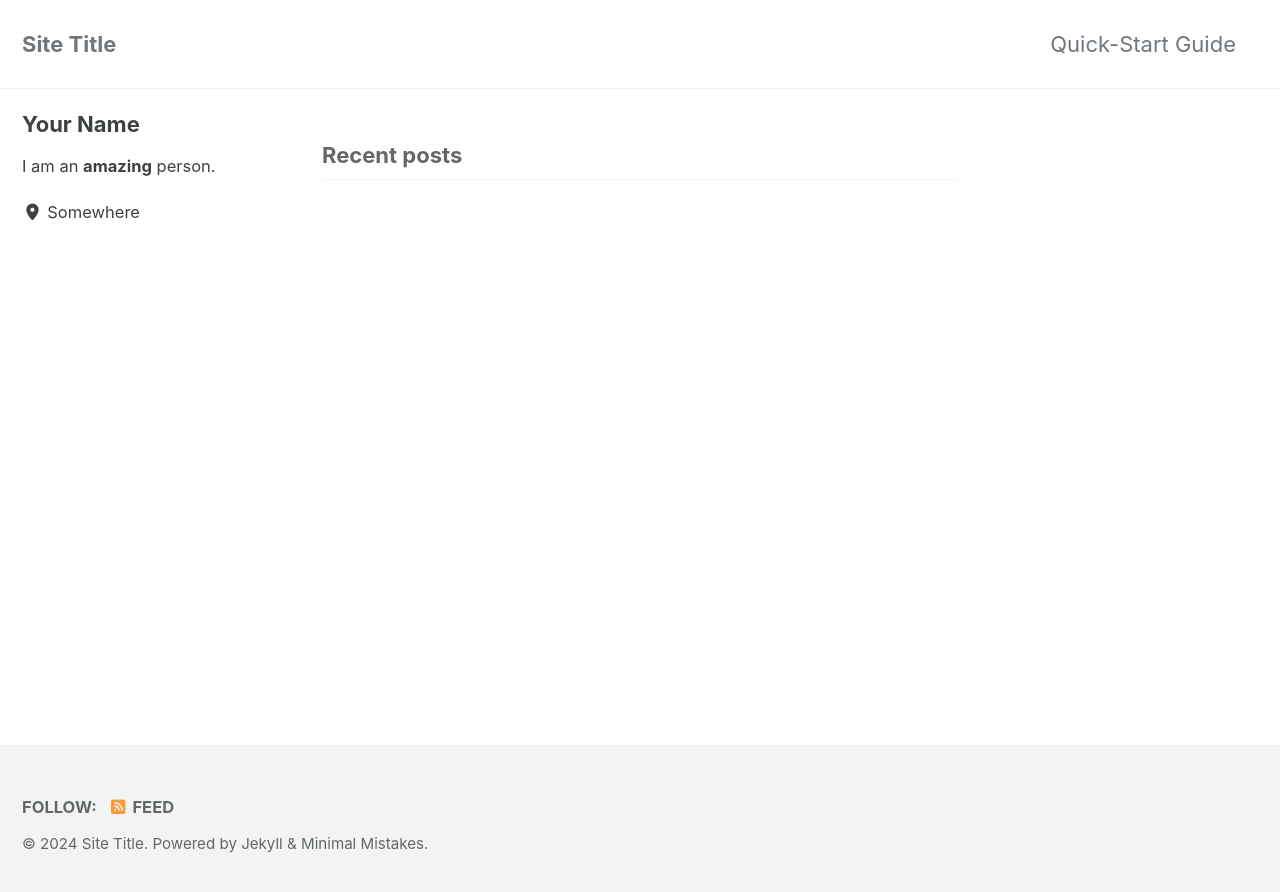
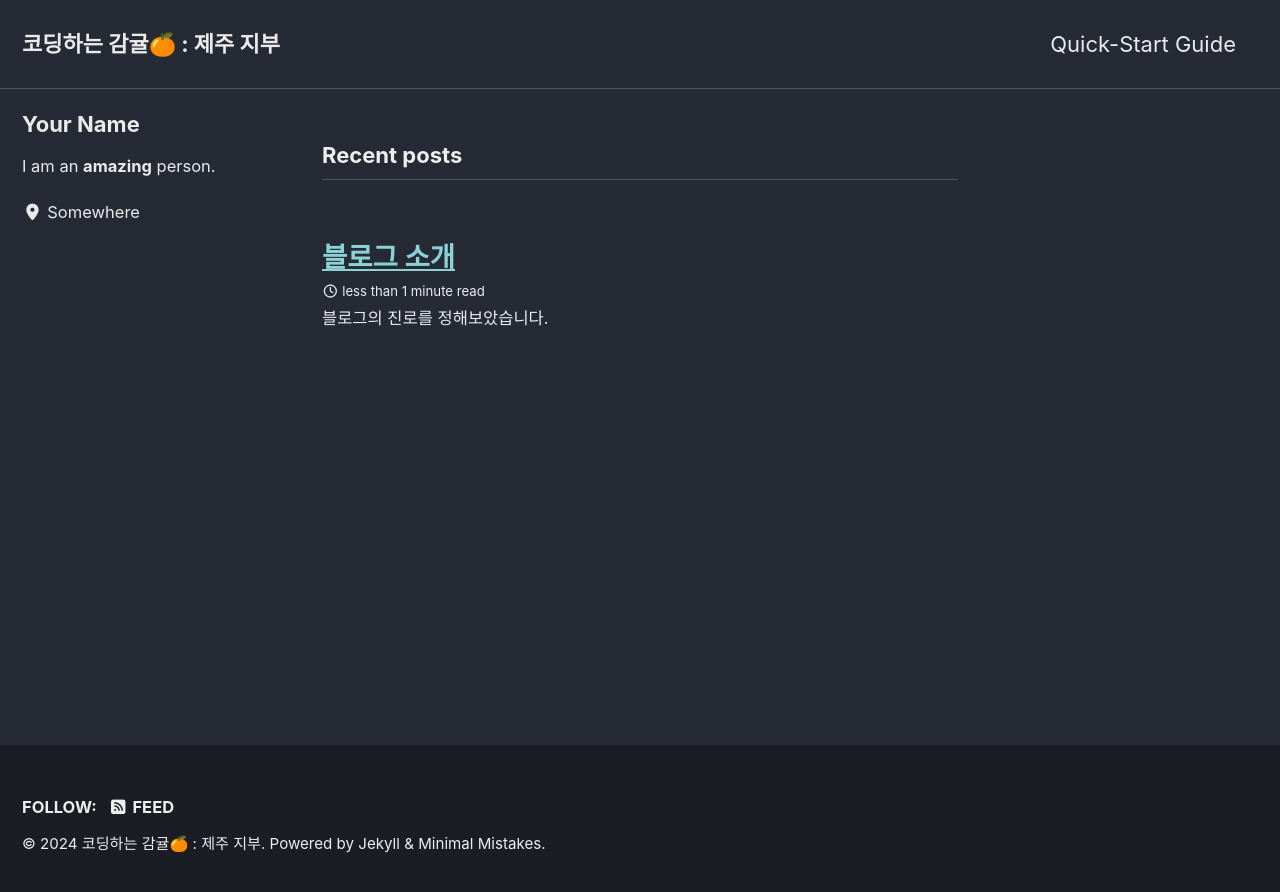
Before and after one commit to kdhson1234/kdhson1234.github.io, a Jekyll site: the page built from index.html, in a window 1280 px wide. Shown: the top 892 px of the page. Built offline with Jekyll 4.4.1, drawn with Linux system fonts in a browser that asks for light colours; cached includes are drawn as plain includes; the list of posts is cut into pages by our own code.

Commit message:
change name

```diff
--- a/_config.yml
+++ b/_config.yml
@@ -12,16 +12,16 @@
 
 # theme                  : "minimal-mistakes-jekyll"
 # remote_theme           : "mmistakes/minimal-mistakes"
-minimal_mistakes_skin    : "default" # "air", "aqua", "contrast", "dark", "dirt", "neon", "mint", "plum", "sunrise"
+minimal_mistakes_skin    : "dark" # "air", "aqua", "contrast", "dark", "dirt", "neon", "mint", "plum", "sunrise"
 
 # Site Settings
 locale                   : "en-US"
 rtl                      : # true, false (default) # turns direction of the page into right to left for RTL languages
-title                    : "Site Title"
+title                    : "코딩하는 감귤🍊 : 제주 지부"
 title_separator          : "-"
 subtitle                 : # site tagline that appears below site title in masthead
-name                     : "Your Name"
-description              : "An amazing website."
+name                     : "감규리"
+description              : "🍊 감귤 🍊"
 url                      : # the base hostname & protocol for your site e.g. "https://mmistakes.github.io"
 baseurl                  : # the subpath of your site, e.g. "/blog"
 repository               : # GitHub username/repo-name e.g. "mmistakes/minimal-mistakes"
--- /dev/null
+++ b/_posts/2024-11-25-First_Post.md
@@ -0,0 +1,15 @@
+---
+title: "블로그 소개"
+excerpt: "블로그의 진로를 정해보았습니다."
+
+categories:
+  Blog
+tags:
+  [Blog]
+
+toc: true
+toc_sticky: true
+
+date: 2020-05-25
+last_modified_at: 2024-11-25
+---
```
